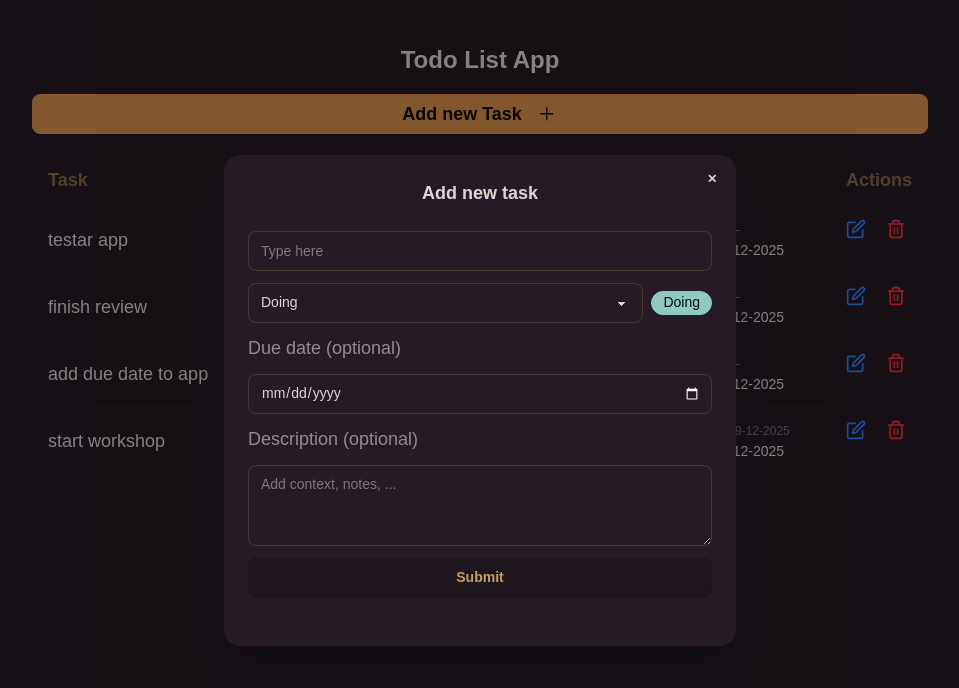
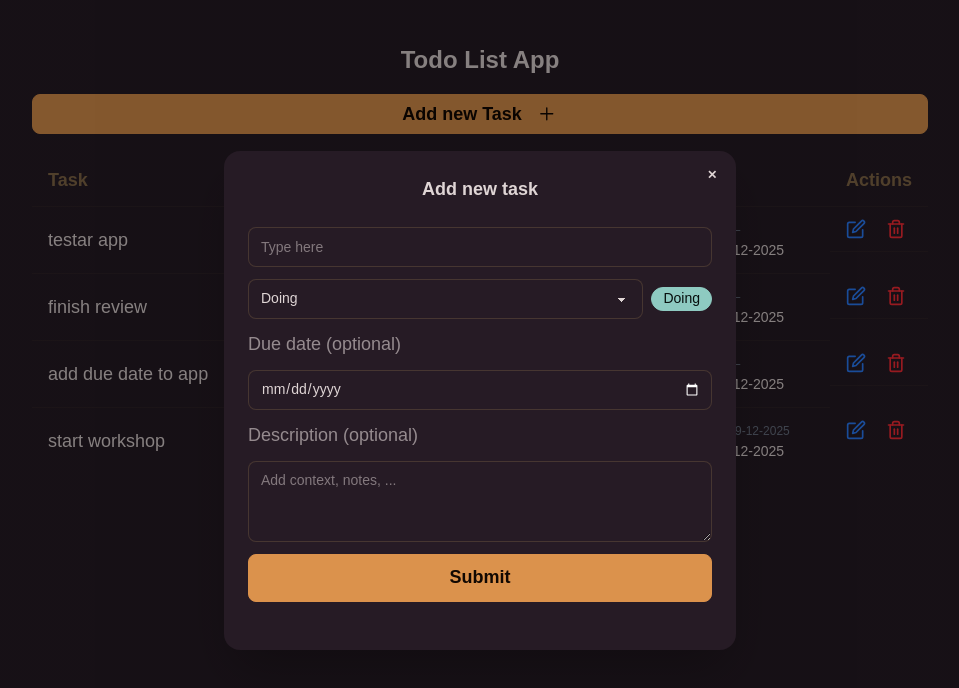
Before and after one commit to Sara18Santos/todo-app, a Next.js app: page / in a window 1280 px wide. Both pictures are taken after a click on the button "Add new Task". Shown: the top 688 px of the page, without its empty margins (160-1119 px from the left). Built offline with nearby package versions, Linux system fonts and the light colour scheme; data requests are answered from the project's data file.

Commit message:
more css

```diff
--- a/app/components/AddTask.tsx
+++ b/app/components/AddTask.tsx
@@ -74,7 +74,7 @@ const AddTask = () => {
               placeholder="Add context, notes, ..."
               className="textarea textarea-bordered w-full"
             ></textarea>
-            <button type="submit" className="btn">
+            <button type="submit" className="btn btn-primary btn-lg">
               Submit
             </button>
           </div>
--- a/app/components/Task.tsx
+++ b/app/components/Task.tsx
@@ -129,7 +129,7 @@ const Task: React.FC<TaskProps> = ({ task }) => {
                 className="textarea textarea-bordered w-full"
               />
 
-              <button type="submit" className="btn btn-accent">
+              <button type="submit" className="btn btn-lg btn-primary">
                 Submit
               </button>
             </div>
--- a/app/globals.css
+++ b/app/globals.css
@@ -1,6 +1,6 @@
 @import "tailwindcss";
 @plugin "daisyui" {
-  themes: dark, retro, dim, coffee;
+  themes: dark --default, sunset, autumn, retro, dim, coffee, abyss;
 }
 
 body {
--- a/app/page.tsx
+++ b/app/page.tsx
@@ -12,6 +12,7 @@ export default async function Home() {
         <AddTask/>
       </div>
       <TodoListWrapper tasks={tasks} />
+      {/* <input type="checkbox" value="sunset" className="toggle theme-controller" /> */}
     </main>
   );
 }
```
